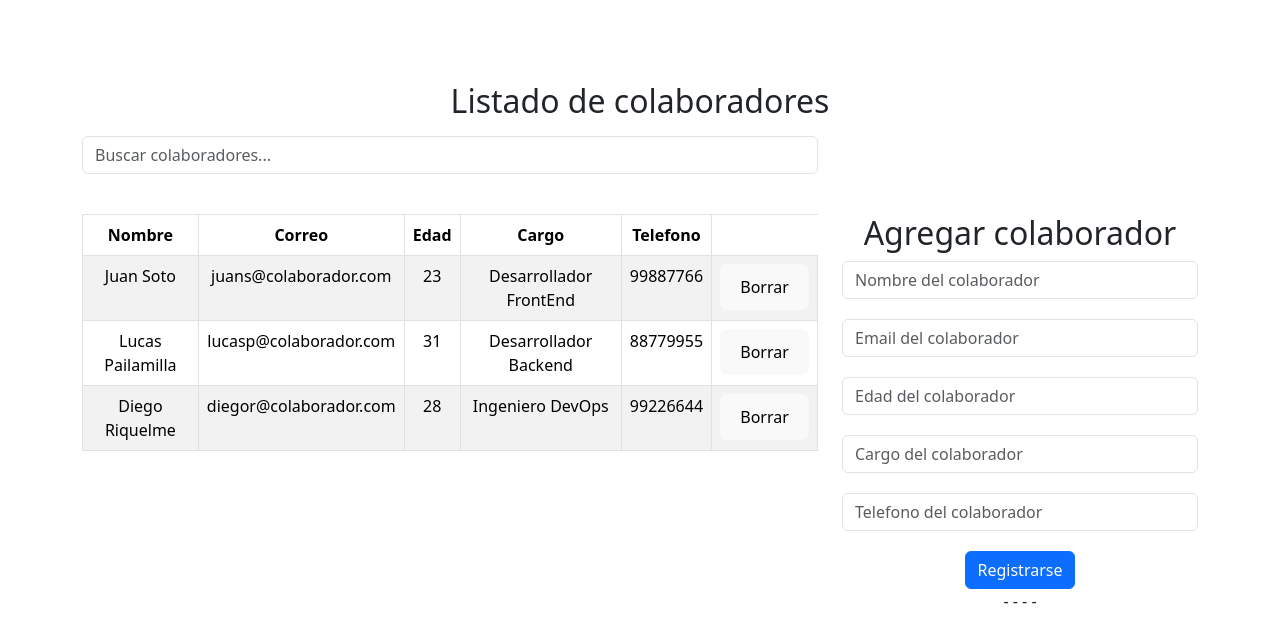
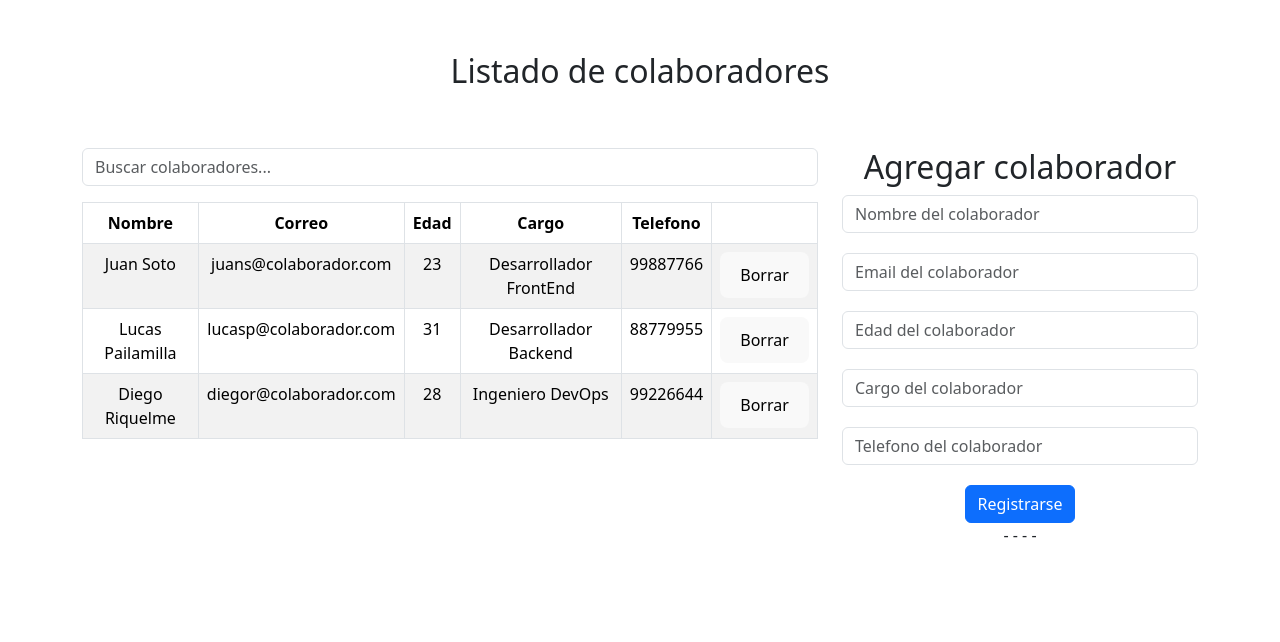
Before and after one commit to fcolabbe/desafio3-react, a React (Vite) app: page / in a window 1280 px wide. Shown: the top 642 px of the page. Built offline with nearby package versions, Linux system fonts and the light colour scheme.

Commit message:
Correccion de algunos estilos

```diff
--- a/src/App.css
+++ b/src/App.css
@@ -16,14 +16,18 @@ body {
 }
 
 .container {
-  margin-top: 50px;
+  margin-top: 20px;
   background-color: #fff;
-  flex-grow: 1;
-  min-height: 100vh;
+
 }
 
 .search-box {
   width: 100%;
+  margin-bottom: 0px !important;
+}
+
+.header-title{
+  padding-bottom: 50px;
 }
 
 @media (min-width: 992px) {
--- a/src/App.jsx
+++ b/src/App.jsx
@@ -53,15 +53,15 @@ function App() {
   }
   return (
     <>
-      <div className="container d-flex flex-column min-vh-100">
-        <div className="row mb-2">
-          <div className="col-12">
+      <div className="container">
+        <div className="row">
+          <div className="col-lg-12">
             <h2 className="header-title">Listado de colaboradores</h2>
           </div>
         </div>
-        <Buscador BaseColaboradores={listaColaboradores} actualizarListaFiltrada={setListaFiltrada} />
         <div className="row">
           <div className='col-lg-8 table-responsive'>
+            <Buscador BaseColaboradores={listaColaboradores} actualizarListaFiltrada={setListaFiltrada} />
             <Listado BaseColaboradores={listaFiltrada} eliminarColaborador={eliminarColaborador} />
           </div>
           <div className='col-lg-4'>
--- a/src/components/Buscador.jsx
+++ b/src/components/Buscador.jsx
@@ -27,8 +27,7 @@ function Buscador({ BaseColaboradores, actualizarListaFiltrada }) {
 
   return (
     <>
-      <div className="row mb-4">
-        <div className="col-lg-8">
+
           <form action="">
             <input type="text"
               className="form-control search-box mb-3"
@@ -37,8 +36,7 @@ function Buscador({ BaseColaboradores, actualizarListaFiltrada }) {
               onChange={filtrarColaboradores}
             />
           </form>
-        </div>
-      </div>
+
     </>
   )
 }
--- a/src/components/Listado.jsx
+++ b/src/components/Listado.jsx
@@ -11,6 +11,7 @@ function Listado(props) {
                         <th scope="col">Edad</th>
                         <th scope="col">Cargo</th>
                         <th scope="col">Telefono</th>
+                        <th></th>
                     </tr>
                 </thead>
                 <tbody>
```
